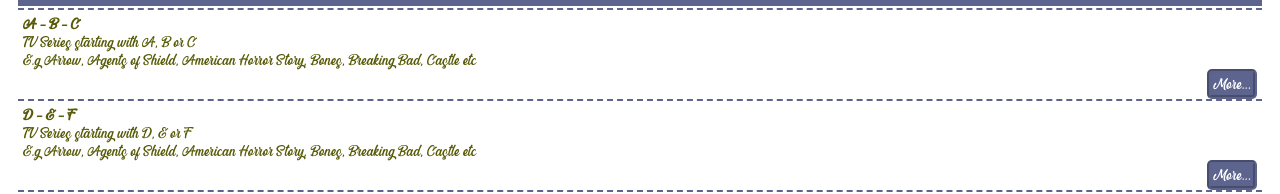
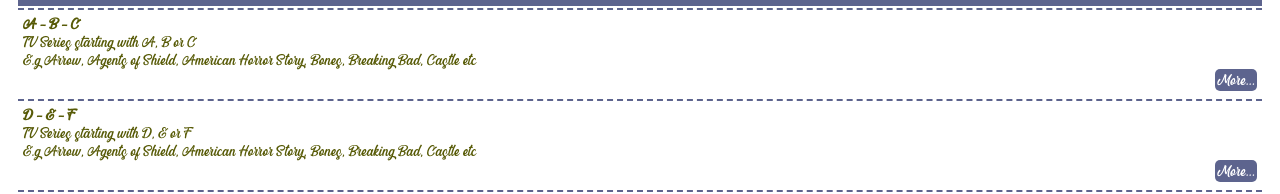
Before and after one commit to eguonzy/sandbox2, a plain HTML site: page index.html in a window 1280 px wide. Shown: the part 633-827 px from the top of the page. Drawn offline with Linux system fonts and the light colour scheme.

Commit message:
Update style.css

```diff
--- a/style.css
+++ b/style.css
@@ -85,7 +85,6 @@ li {
     color: white;
     border-radius: 5px;
     padding: 2px;
-    border: groove #5d648e5e 4px;
 }
 
 .select {
```
